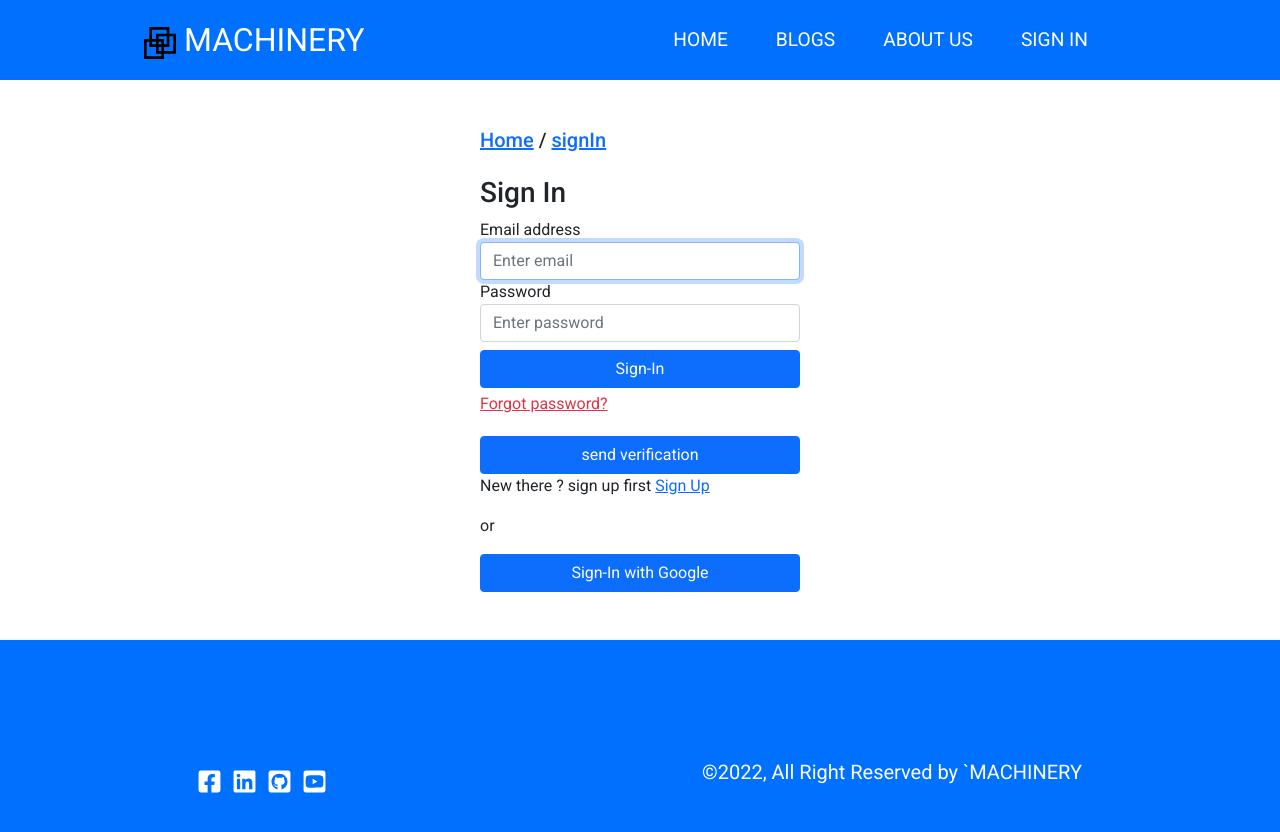
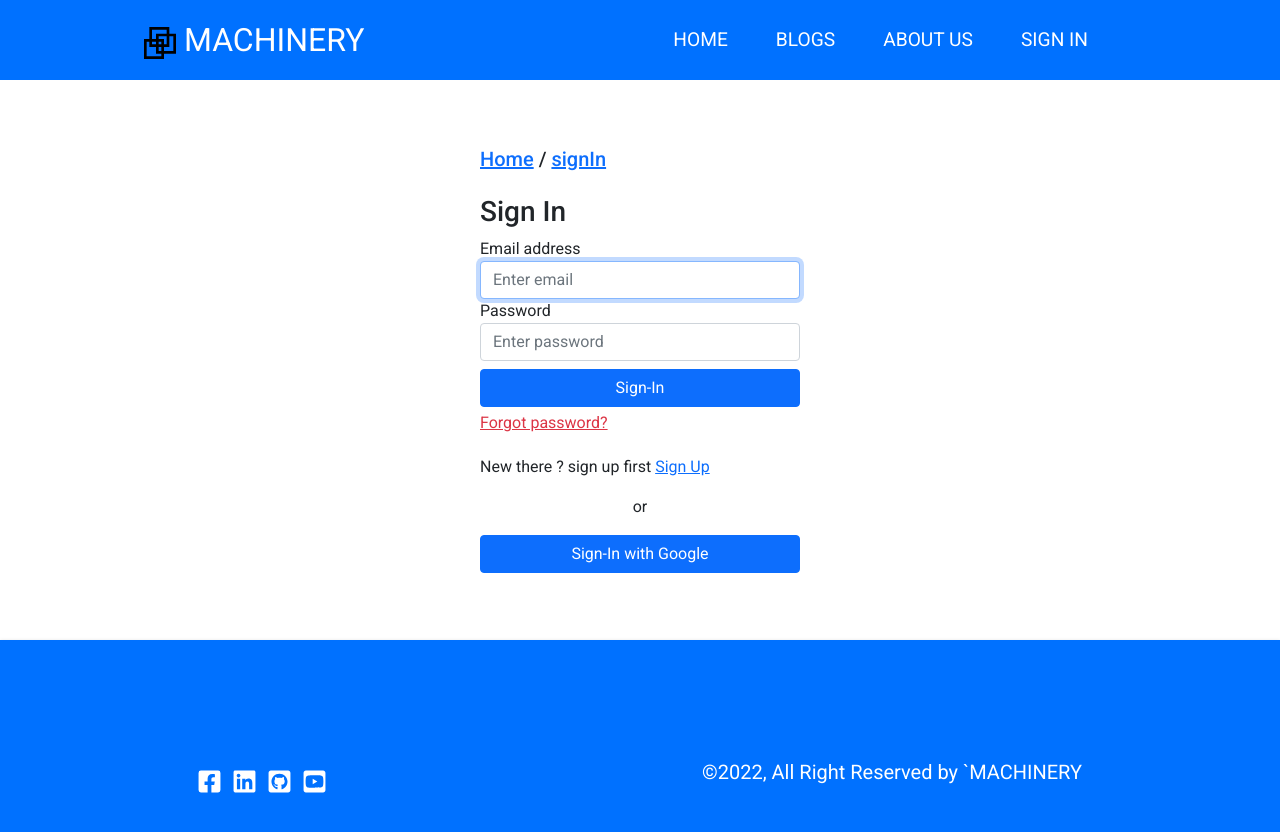
Before and after one commit to Imran-2022/INVENTORY-MANAGEMENT-CLIENT, a React (Create React App) app: page /sign-in in a window 1280 px wide. Shown: the top 832 px of the page. Built offline with nearby package versions, Linux system fonts and the light colour scheme.

Commit message:
email verification sent

```diff
--- a/src/Auth/SignIn/SignIn.js
+++ b/src/Auth/SignIn/SignIn.js
@@ -23,7 +23,7 @@ const SignIn = () => {
                 // Signed in
                 const { email, displayName, emailVerified } = userCredential.user;
 
-                if (emailVerified) {
+                // if (emailVerified) {
                     localStorage.setItem('authUser', JSON.stringify({ email, displayName }))
                     setUserData({ email, displayName, emailVerified });
 
@@ -35,9 +35,9 @@ const SignIn = () => {
                     } else {
                         navigate('/');
                     }
-                } else {
-                    alert(" verify your email ")
-                }
+                // } else {
+                //     alert(" verify your email ")
+                // }
 
             })
             .catch((error) => {
@@ -66,6 +66,11 @@ const SignIn = () => {
                 const user = result.user.providerData[0];
                 const { email, displayName } = user;
                 setLoggedInUser({ email, displayName })
+                if (location.state?.from) {
+                    navigate(location.state.from);
+                } else {
+                    navigate('/');
+                }
             }).catch((error) => {
                 const errorMessage = error.message;
                 errorMessage && alert(errorMessage);
@@ -95,11 +100,12 @@ const SignIn = () => {
                         <input ref={userPassword} type="password" className="form-control" placeholder="Enter password" />
                     </div>
                     <button className="btn btn-primary btn-block">Sign-In</button>
+                    <div className='d-flex justify-content-between'>
                     <p onClick={handleForgetPassword} className="forgot-password text-right py-1 text-danger" style={{ cursor: 'pointer', textDecoration: "underLine" }}>Forgot password?</p>
-                    <button className="btn btn-primary btn-block" onClick={sendEmailVari}>send verification</button>
-
+                    {auth.currentUser &&<p onClick={sendEmailVari} className="forgot-password text-right py-1 text-danger" style={{ cursor: 'pointer', textDecoration: "underLine" }}>send verification</p>}
+                    </div>
                     <p>New there ? sign up first  <Link to="/sign-up">Sign Up</Link> </p>
-                    <p>or</p>
+                    <p className='text-center'>or</p>
                     <button className="btn btn-primary btn-block" onClick={handleGoogleSignin}> Sign-In with Google </button>
                 </form>
             </div>
--- a/src/Auth/SignIn/SignUp.js
+++ b/src/Auth/SignIn/SignUp.js
@@ -30,7 +30,7 @@ const SignUp = () => {
                     setTimeout(() => {
                         navigate(-1)
 
-                    }, "2500")
+                    }, "3500")
                 })
                 .catch((error) => {
                     const errorMessage = error.message;
@@ -59,7 +59,7 @@ const SignUp = () => {
     const sendEmailVari = () => {
         sendEmailVerification(auth.currentUser)
             .then(() => {
-                alert("verify email sent")
+                alert("signup done & verify email sent")
             });
     }
 
```
